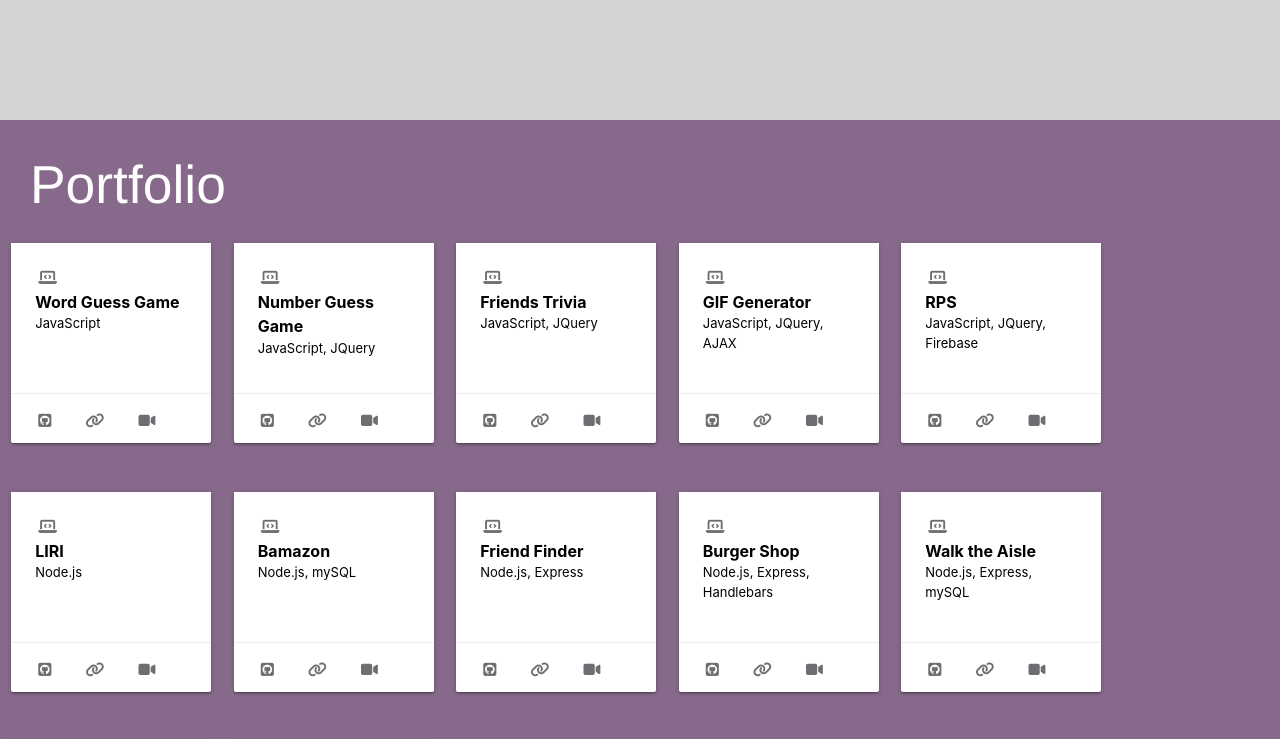
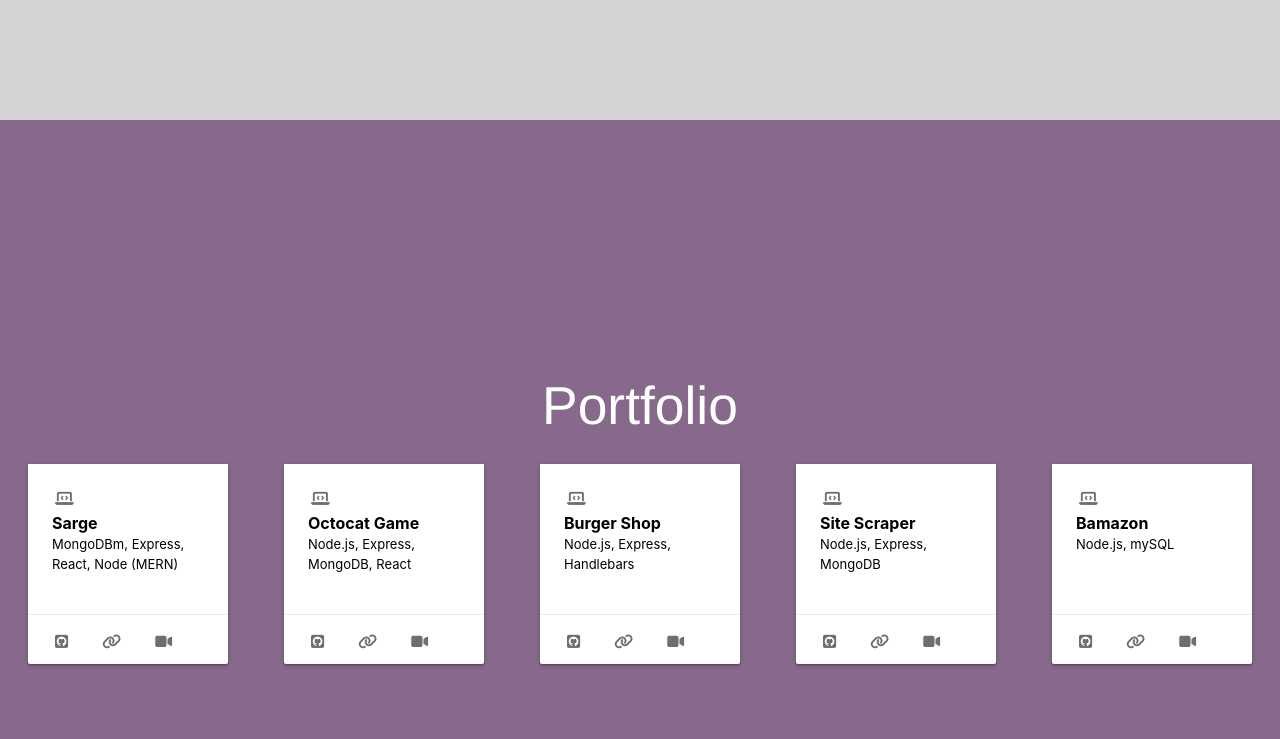
Before and after one commit to kalargent/ReactPortfolio, a React (Create React App) app: page / in a window 1280 px wide. Shown: the part 1480-2219 px from the top of the page. Built offline with nearby package versions, Linux system fonts and the light colour scheme.

Commit message:
updated portfolio to include less cards, cards are centered

```diff
--- a/src/pages/PortfolioPage/index.js
+++ b/src/pages/PortfolioPage/index.js
@@ -19,7 +19,7 @@ const PortfolioPage = (props) =>{
             <div className="portfolio-title">
                <h2>Portfolio</h2>
             </div>
-            <div>
+            <div className="project-cards">
             {props.projects.map(projects => (
               <ProjectCard
                 id={projects.id}
--- a/src/pages/PortfolioPage/style.css
+++ b/src/pages/PortfolioPage/style.css
@@ -11,5 +11,11 @@
     font-family: 'Arimo', sans-serif;
     /* size: 100rem;  */
     color: white;
-    padding-left: 30px;
+    text-align: center;
 }
+
+.project-cards {
+    display:flex;
+    align-items: center;
+    /* justify-content: center; */
+}
--- a/src/projects.json
+++ b/src/projects.json
@@ -1,80 +1,22 @@
 [
   {
     "id": 1,
-    "name": "Word Guess Game",
-    "image": "http://solcieti.com/HOU/wp-content/uploads/2019/03/mean-girls.jpg",
-    "git": "https://github.com/kalargent/word-guess-game",
-    "prod": "https://kalargent.github.io/word-guess-game/",
+    "name": "Sarge",
+    "image": "https://www.apewebapps.com/apps/sarge/1.3.0/assets/images/title/trollland_logo.png",
+    "git": "https://github.com/kmj217/Project3",
+    "prod": "https://guarded-oasis-99226.herokuapp.com/",
     "video": "",
-    "description": "JavaScript"
+    "description": "MongoDBm, Express, React, Node (MERN)"
   },
 
   {
-    "id": 2,
-    "name": "Number Guess Game",
-    "image": "https://o.aolcdn.com/images/dims?quality=85&image_uri=http%3A%2F%2Fwww.blogcdn.com%2Fwow.joystiq.com%2Fmedia%2F2008%2F04%2Faz_kylkeroppi.jpg&client=amp-blogside-v2&signature=b5bb15c3e222c509e6e449c01cf82b6283bf72ee",
-    "git": "https://github.com/kalargent/kerropis-number-guess",
-    "prod": "https://kalargent.github.io/kerropis-number-guess/",
+    "id": 12,
+    "name": "Octocat Game",
+    "image": "https://cdn.dribbble.com/users/3398424/screenshots/6293988/octocato1final.png",
+    "git": "https://github.com/kalargent/clicking-with-marnie",
+    "prod": "https://kalargent.github.io/clicking-with-marnie/",
     "video": "",
-    "description": "JavaScript, JQuery"
-  },
-
-  {
-    "id": 3,
-    "name": "Friends Trivia",
-    "image": "https://ksassets.timeincuk.net/wp/uploads/sites/55/2018/10/Friends-2-920x584.jpg",
-    "git": "https://github.com/kalargent/Friends-Trivia-Game",
-    "prod": "https://kalargent.github.io/Friends-Trivia-Game/",
-    "video": "",
-    "description": "JavaScript, JQuery"
-  },
-  {
-    "id": 4,
-    "name": "GIF Generator",
-    "image": "https://thumbs.gfycat.com/GiddyReliableBichonfrise-max-1mb.gif",
-    "git": "https://github.com/kalargent/Doggo-GIF-Generator",
-    "prod": "https://kalargent.github.io/Doggo-GIF-Generator/",
-    "video": "",
-    "description": "JavaScript, JQuery, AJAX"
-  },
-  {
-    "id": 5,
-    "name": "RPS",
-    "image": "https://thumbs.gfycat.com/RegalAssuredGossamerwingedbutterfly-size_restricted.gif",
-    "git": "https://github.com/kalargent/RPS",
-    "prod": "https://kalargent.github.io/RPS/",
-    "video": "",
-    "description": "JavaScript, JQuery, Firebase"
-  },
-
-  {
-    "id": 6,
-    "name": "LIRI",
-    "image": "https://encrypted-tbn0.gstatic.com/images?q=tbn:ANd9GcQ36slmcIuSPYwjVQmMGW1FueMCNVvdvaO4kFVNwqbWKNw-B0-toQ",
-    "git": "https://github.com/kalargent/LIRI",
-    "prod": "",
-    "video": "https://embed.vidyard.com/share/ztqSaMtZ9jHS6cBi5YbsTV?",
-    "description": "Node.js"
-  },
-
-  {
-    "id": 7,
-    "name": "Bamazon",
-    "image": "https://mir-s3-cdn-cf.behance.net/project_modules/fs/7ba54148002457.588b581f680b9.gif",
-    "git": "https://github.com/kalargent/pup-friend-finder",
-    "prod": "",
-    "video": "https://embed.vidyard.com/share/UtydV5wznNf22ZkbA9FfBA?",
-    "description": "Node.js, mySQL"
-  },
-
-  {
-    "id": 8,
-    "name": "Friend Finder",
-    "image": "https://i.gifer.com/77jb.gif",
-    "git": "https://github.com/kalargent/pup-friend-finder",
-    "prod": "https://mysterious-plateau-86607.herokuapp.com/",
-    "video": "https://embed.vidyard.com/share/BmR4rzQmfZrZo5joCMK2uH?",
-    "description": "Node.js, Express"
+    "description": "Node.js, Express, MongoDB, React"
   },
 
   {
@@ -83,18 +25,7 @@
     "image": "https://media2.s-nbcnews.com/i/newscms/2019_03/1401615/anne-burrell-killer-turkey-burger-today-main-today-190114-02_221ba7fea3790e918974cc7c16a29b64.jpg",
     "git": "https://github.com/kalargent/eat-da-burger",
     "prod": "https://cryptic-ravine-79248.herokuapp.com/",
-    "video": "https://embed.vidyard.com/share/8pqDkyB8KGUa2t9GcKHog9?",
     "description": "Node.js, Express, Handlebars"
-  },
-
-  {
-    "id": 10,
-    "name": "Walk the Aisle",
-    "image": "https://www.zola.com/blog/wp-content/uploads/2015/12/carfeatured.png",
-    "git": "https://github.com/kalargent/project-2",
-    "prod": "https://mysterious-sierra-10862.herokuapp.com",
-    "video": "",
-    "description": "Node.js, Express, mySQL"
   },
 
   {
@@ -106,14 +37,13 @@
     "video": "",
     "description": "Node.js, Express, MongoDB"
   },
+{
+    "id": 7,
+    "name": "Bamazon",
+    "image": "https://mir-s3-cdn-cf.behance.net/project_modules/fs/7ba54148002457.588b581f680b9.gif",
+    "git": "https://github.com/kalargent/pup-friend-finder",
+    "prod": "https://embed.vidyard.com/share/UtydV5wznNf22ZkbA9FfBA?",
 
-  {
-    "id": 12,
-    "name": "Octocat Game",
-    "image": "https://cdn.dribbble.com/users/3398424/screenshots/6293988/octocato1final.png",
-    "git": "https://github.com/kalargent/clicking-with-marnie",
-    "prod": "https://kalargent.github.io/clicking-with-marnie/",
-    "video": "",
-    "description": "Node.js, Express, MongoDB, React"
+    "description": "Node.js, mySQL"
   }
 ]
```
